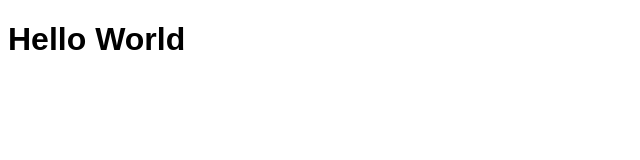
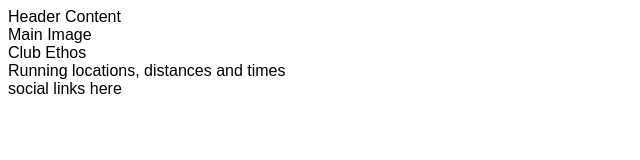
Before and after one commit to RoDoCode/love-running, a plain HTML site: page index.html in a window 1280 px wide. Shown: the whole page, without its empty margins (0-640 px from the left). Drawn offline with Linux system fonts and the light colour scheme.

Commit message:
add core structure for homepage

```diff
--- a/index.html
+++ b/index.html
@@ -11,6 +11,10 @@
     <title>Love Running</title>
 </head>
 <body>
-    <h1>Hello World</h1>
+    <header>Header Content</header>
+    <section>Main Image</section>
+    <section>Club Ethos</section>
+    <section>Running locations, distances and times</section>
+    <footer>social links here</footer>
 </body>
 </html>
```
